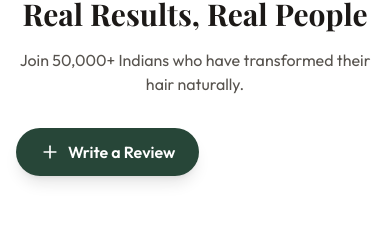
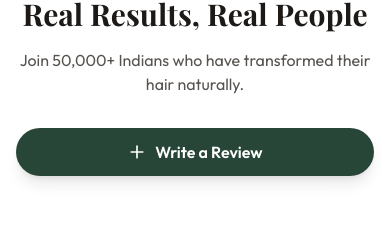
Before and after one commit to NagendraSutliya/KeshVeda, a React (Vite) app: page / in a window 390 px wide. Shown: the part 9952-10178 px from the top of the page. Built offline with nearby package versions, Linux system fonts and the light colour scheme; no server answers; a web font is replaced by a local one.

Commit message:
Fix mobile responsiveness of Testimonials header section

```diff
--- a/src/components/Testimonials.jsx
+++ b/src/components/Testimonials.jsx
@@ -74,9 +74,9 @@ const Testimonials = () => {
           <p className="text-stone-600 mb-4">Join 50,000+ Indians who have transformed their hair naturally.</p>
         </div>
 
-        <div className="flex justify-between">
+        <div className="flex flex-col sm:flex-row justify-between items-center gap-6 sm:gap-4">
           {reviews.length > 0 && (
-            <div className="flex flex-col items-center">
+            <div className="flex flex-col items-center sm:items-start">
               <div className="flex items-center gap-3 mb-2">
                 <div className="flex items-center text-3xl font-bold text-stone-900">
                   {averageRating} <Star className="ml-1.5 fill-green-700 text-green-700" size={26} />
@@ -85,18 +85,20 @@ const Testimonials = () => {
                   {ratingText}
                 </span>
               </div>
-              <p className="text-sm text-stone-500 flex items-center">
-                based on {totalReviews} ratings by
-                <svg className="w-4 h-4 ml-1.5 mr-0.5 text-stone-400" viewBox="0 0 24 24" fill="none" stroke="currentColor" strokeWidth="2">
-                  <path strokeLinecap="round" strokeLinejoin="round" d="M9 12l2 2 4-4m6 2a9 9 0 11-18 0 9 9 0 0118 0z" />
-                </svg>
-                Verified Buyers
+              <p className="text-sm text-stone-500 flex flex-wrap justify-center sm:justify-start items-center gap-x-1">
+                <span>based on {totalReviews} ratings by</span>
+                <span className="flex items-center">
+                  <svg className="w-4 h-4 mr-0.5 text-stone-400" viewBox="0 0 24 24" fill="none" stroke="currentColor" strokeWidth="2">
+                    <path strokeLinecap="round" strokeLinejoin="round" d="M9 12l2 2 4-4m6 2a9 9 0 11-18 0 9 9 0 0118 0z" />
+                  </svg>
+                  Verified Buyers
+                </span>
               </p>
             </div>
           )}
           <button
             onClick={() => setIsModalOpen(true)}
-            className="flex items-center gap-2 bg-herbal-800 text-white px-6 py-3 rounded-full font-semibold hover:bg-herbal-900 transition-colors shadow-lg hover:shadow-xl hover:-translate-y-0.5"
+            className="flex items-center justify-center w-full sm:w-auto gap-2 bg-herbal-800 text-white px-6 py-3 rounded-full font-semibold hover:bg-herbal-900 transition-colors shadow-lg hover:shadow-xl hover:-translate-y-0.5"
           >
             <Plus size={20} />
             Write a Review
```
